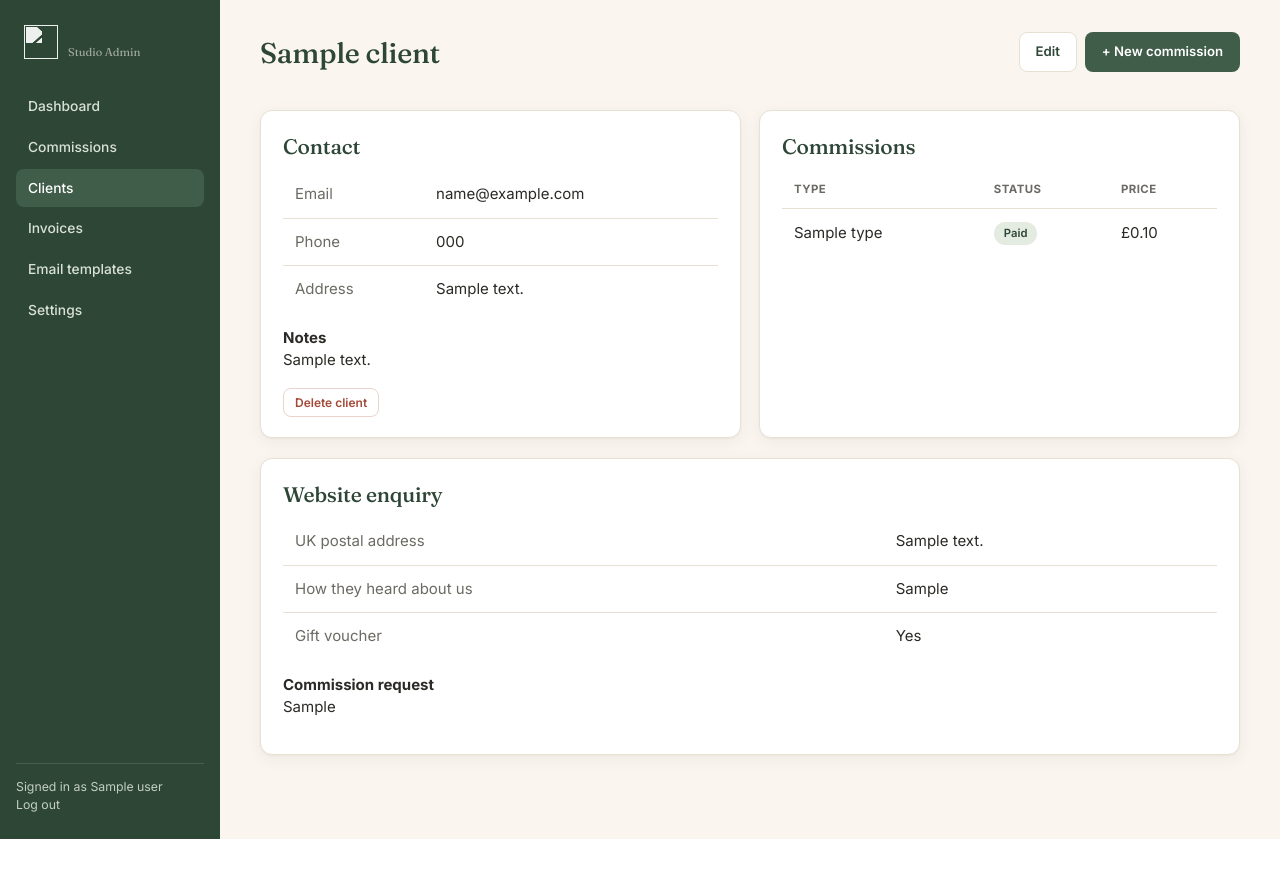
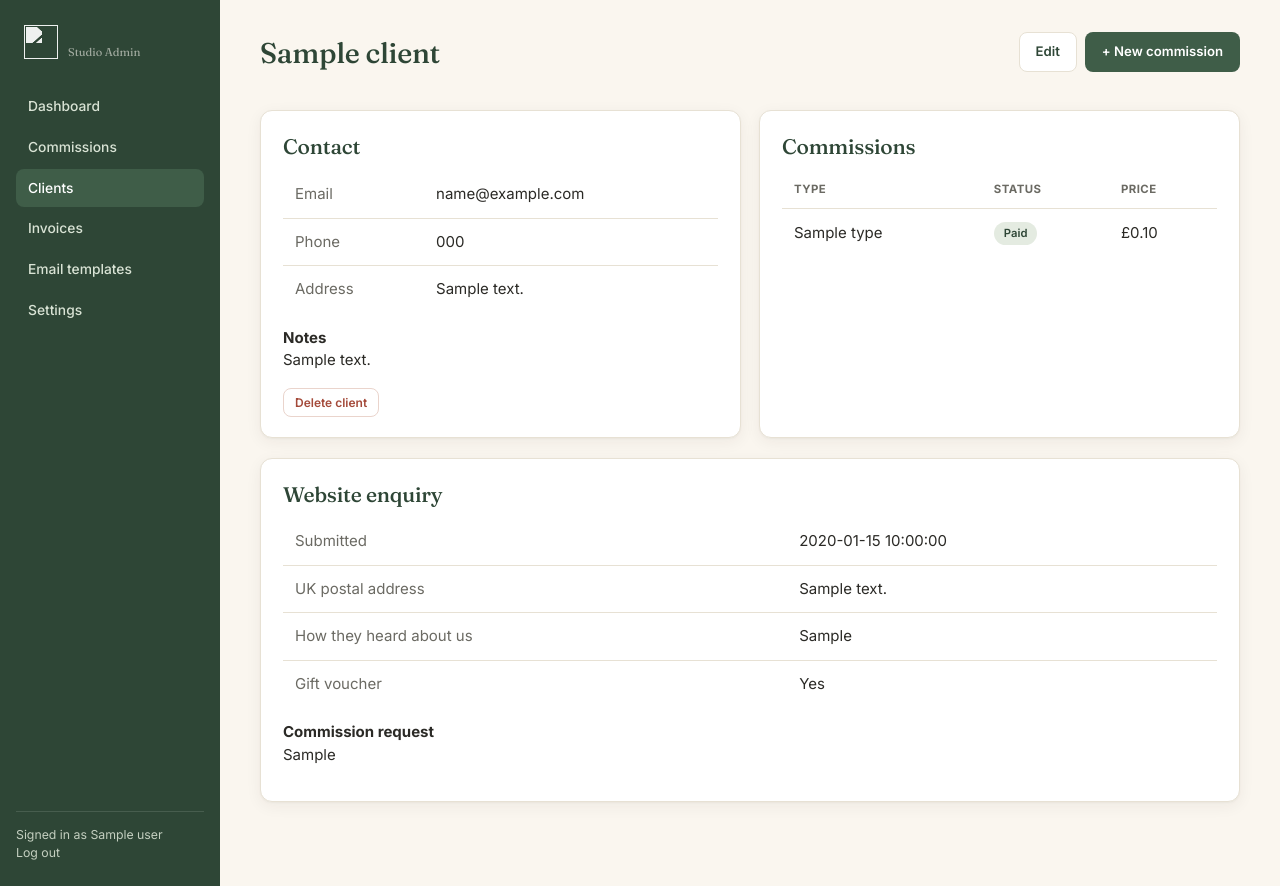
Before and after one commit to Darren-Sims/esther-sims-studio, a Flask app: page /clients/1 in a window 1280 px wide. Before the commit the page ends 839 px from the top, so only its background shows below. Run offline with Flask 3, Linux system fonts and the light colour scheme; the visitor is signed in with stand-in values (Sample User, id 1); a database or web service that is not in the repository returns one stand-in record (values such as "Sample title"); some libraries are stand-ins or nearby versions.

Commit message:
Give the enquiry timestamp its own field instead of inlining it
Adds clients.enquiry_submitted_at, shown as a "Submitted" row in the
Website enquiry card. Previously the timestamp was baked into the
commission_request text itself; now commission_request holds only
the message, updated to the latest submission time on repeat
enquiries from the same email.

Co-Authored-By: Claude Sonnet 5 <noreply@anthropic.com>

```diff
--- a/esther-studio-app/app.py
+++ b/esther-studio-app/app.py
@@ -777,8 +777,7 @@ def contact_form_webhook():
     ]
     extra_note = "\n".join(extra_lines)
 
-    timestamp = datetime.utcnow().strftime("%Y-%m-%d %H:%M UTC")
-    dated_request = f"[{timestamp}] {commission_request}" if commission_request else ""
+    submitted_at = datetime.utcnow().strftime("%d %b %Y, %H:%M UTC")
 
     conn = get_db()
     existing = None
@@ -789,7 +788,7 @@ def contact_form_webhook():
 
     if existing:
         merged_request = "\n\n".join(
-            filter(None, [existing["commission_request"], dated_request])
+            filter(None, [existing["commission_request"], commission_request])
         )
         merged_notes = "\n\n".join(filter(None, [existing["notes"], extra_note]))
         conn.execute(
@@ -799,19 +798,23 @@ def contact_form_webhook():
                  uk_address = COALESCE(NULLIF(?, ''), uk_address),
                  how_heard = COALESCE(NULLIF(?, ''), how_heard),
                  wants_gift_voucher = ?,
+                 enquiry_submitted_at = ?,
                  notes = ?
                WHERE id = ?""",
-            (phone, merged_request, uk_address, how_heard, wants_gift_voucher, merged_notes, existing["id"]),
+            (
+                phone, merged_request, uk_address, how_heard, wants_gift_voucher,
+                submitted_at, merged_notes, existing["id"],
+            ),
         )
     else:
         conn.execute(
             """INSERT INTO clients
                  (name, email, phone, address, notes, commission_request, uk_address,
-                  how_heard, wants_gift_voucher, created_at)
-               VALUES (?, ?, ?, ?, ?, ?, ?, ?, ?, ?)""",
+                  how_heard, wants_gift_voucher, enquiry_submitted_at, created_at)
+               VALUES (?, ?, ?, ?, ?, ?, ?, ?, ?, ?, ?)""",
             (
-                name or "Website enquiry", email, phone, "", extra_note, dated_request,
-                uk_address, how_heard, wants_gift_voucher, datetime.utcnow().isoformat(),
+                name or "Website enquiry", email, phone, "", extra_note, commission_request,
+                uk_address, how_heard, wants_gift_voucher, submitted_at, datetime.utcnow().isoformat(),
             ),
         )
     conn.commit()
--- a/esther-studio-app/db.py
+++ b/esther-studio-app/db.py
@@ -181,6 +181,7 @@ ALTER TABLE clients ADD COLUMN IF NOT EXISTS commission_request TEXT;
 ALTER TABLE clients ADD COLUMN IF NOT EXISTS uk_address TEXT;
 ALTER TABLE clients ADD COLUMN IF NOT EXISTS how_heard TEXT;
 ALTER TABLE clients ADD COLUMN IF NOT EXISTS wants_gift_voucher BOOLEAN NOT NULL DEFAULT FALSE;
+ALTER TABLE clients ADD COLUMN IF NOT EXISTS enquiry_submitted_at TEXT;
 
 CREATE TABLE IF NOT EXISTS commissions (
     id SERIAL PRIMARY KEY,
--- a/esther-studio-app/templates/client_detail.html
+++ b/esther-studio-app/templates/client_detail.html
@@ -44,10 +44,11 @@
   </div>
 </div>
 
-{% if client.commission_request or client.uk_address or client.how_heard or client.wants_gift_voucher %}
+{% if client.commission_request or client.uk_address or client.how_heard or client.wants_gift_voucher or client.enquiry_submitted_at %}
 <div class="card">
   <h2>Website enquiry</h2>
   <table class="list">
+    <tr><td class="muted">Submitted</td><td>{{ client.enquiry_submitted_at or '—' }}</td></tr>
     <tr><td class="muted">UK postal address</td><td>{{ client.uk_address or '—' }}</td></tr>
     <tr><td class="muted">How they heard about us</td><td>{{ client.how_heard or '—' }}</td></tr>
     <tr><td class="muted">Gift voucher</td><td>{{ 'Yes' if client.wants_gift_voucher else 'No' }}</td></tr>
```
